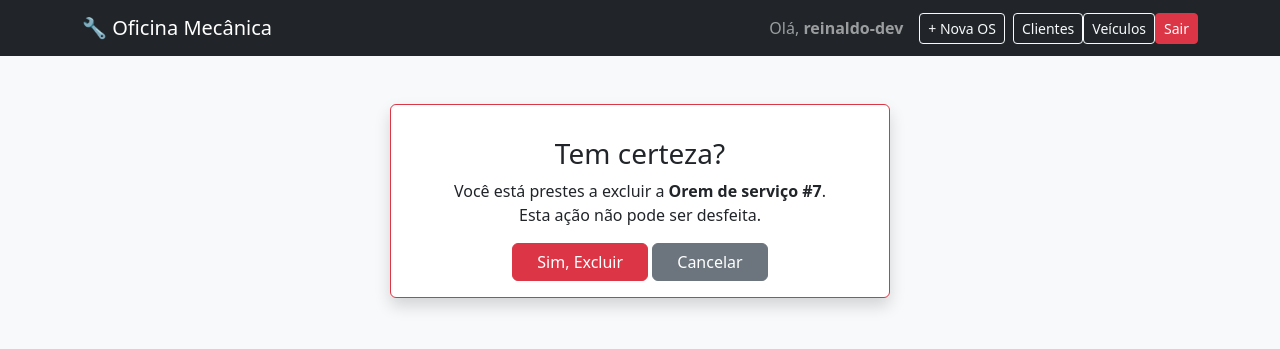
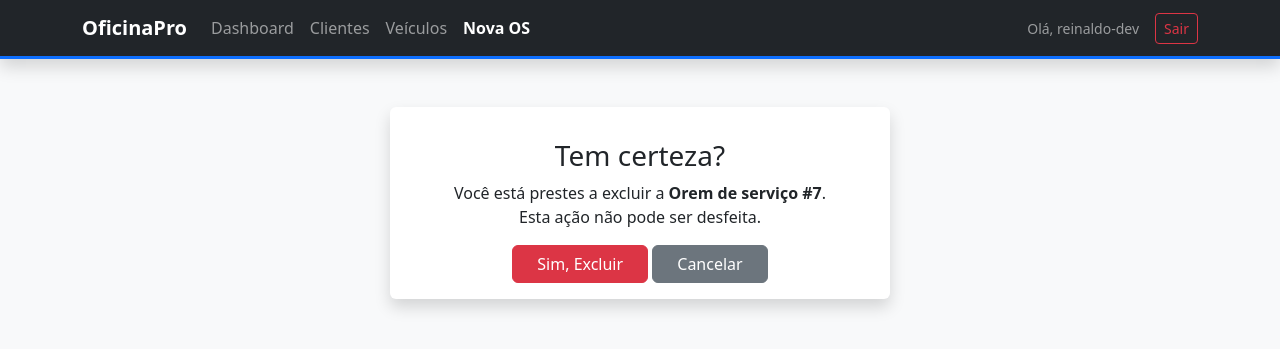
Before and after one commit to ReinaldoJSantos/gestao-oficina-mecanica, a Django app: page /oficina/os/excluir/7/ in a window 1280 px wide. Shown: the top 349 px of the page. Run offline with Django 3.2, Linux system fonts and the light colour scheme; a user stored in the database is signed in; data comes from the database, SQL or seed files in the repository; both versions use the stored data as it was after the commit.

Commit message:
style: implementa css externo e logout seguro com redirecionamento

```diff
--- /dev/null
+++ b/gestao/static/gestao/css/style.css
@@ -0,0 +1,31 @@
+/* Customização do Sistema OficinaPro */
+
+body {
+    background-color: #f8f9fa;
+}
+
+.navbar {
+    border-bottom: 3px solid #0d6efd;
+}
+
+.nav-link {
+    transition: all 0.3s ease;
+}
+
+.nav-link:hover {
+    color: #0d6efd !important;
+    transform: translateY(-1px);
+}
+
+/* Estilo para as placas de veículos */
+.font-monospace {
+    letter-spacing: 2px;
+    padding: 5px 10px;
+    border-radius: 4px;
+}
+
+/* Sombra suave para os cards */
+.card {
+    border: none;
+    transition: transform 0.2s;
+}
--- a/gestao/templates/gestao/base.html
+++ b/gestao/templates/gestao/base.html
@@ -1,3 +1,4 @@
+{% load static %}
 <!DOCTYPE html>
 <html lang="pt-br">
 <head>
@@ -5,22 +6,61 @@
     <meta name="viewport" content="width=device-width, initial-scale=1.0">
     <title>Sistema Oficina Pro</title>
     <link href="https://cdn.jsdelivr.net/npm/bootstrap@5.3.0/dist/css/bootstrap.min.css" rel="stylesheet">
+    <link rel="stylesheet" href="{% static 'gestao/css/style.css' %}">
 </head>
 <body class="bg-light">
-    <nav class="navbar navbar-expand-lg navbar-dark bg-dark mb-4">
+    <nav class="navbar navbar-expand-lg navbar-dark bg-dark shadow mb-4">
         <div class="container">
-            <a class="navbar-brand" href="{% url 'dashboard' %}">🔧 Oficina Mecânica</a>
+            <a class="navbar-brand fw-bold" href="{% url 'dashboard' %}">
+                <i class="bi bi-gear-wide-connected text-primary"></i> OficinaPro
+            </a>
 
-            <div class="d-flex align-items-center">
-                {% if user.is_authenticated %}
-                <span class="navbar-text me-3">
-                    Olá, <strong>{{ user.username }}</strong>
-                </span>
-                <a href="{% url 'nova_os' %}" class="btn btn-sm btn-outline-light me-2">+ Nova OS</a>
-                <a class="btn btn-sm btn-outline-light" href="{% url 'lista_clientes' %}">Clientes</a>
-                <a class="btn btn-sm btn-outline-light" href="{% url 'lista_veiculos' %}">Veículos</a>
-                <a href="/admin/logout/" class="btn btn-sm btn-danger">Sair</a>
-                {% endif %}
+            <button class="navbar-toggler" type="button" data-bs-toggle="collapse" data-bs-target="#navbarNav">
+                <span class="navbar-toggler-icon"></span>
+            </button>
+
+            <div class="collapse navbar-collapse" id="navbarNav">
+                <ul class="navbar-nav me-auto">
+                    <li class="nav-item">
+                        <a class="nav-link {% if request.resolver_match.url_name == 'dashboard' %}active fw-bold text-white{% endif %}"
+                            href="{% url 'dashboard' %}">
+                            <i class="bi bi-speedometer2"></i> Dashboard
+                        </a>
+                    </li>
+
+                    <li class="nav-item">
+                        <a class="nav-link {% if 'cliente' in request.resolver_match.url_name %}active fw-bold text-white{% endif %}"
+                            href="{% url 'lista_clientes' %}">
+                            <i class="bi bi-people"></i> Clientes
+                        </a>
+                    </li>
+
+                    <li class="nav-item">
+                        <a class="nav-link {% if 'veiculo' in request.resolver_match.url_name %}active fw-bold text-white{% endif %}"
+                            href="{% url 'lista_veiculos' %}">
+                            <i class="bi bi-car-front"></i> Veículos
+                        </a>
+                    </li>
+
+                    <li class="nav-item">
+                        <a class="nav-link {% if 'os' in request.resolver_match.url_name %}active fw-bold text-white{% endif %}"
+                            href="{% url 'nova_os' %}">
+                            <i class="bi bi-file-earmark-text"></i> Nova OS
+                        </a>
+                    </li>
+                </ul>
+
+                <div class="d-flex align-items-center">
+                    <span class="navbar-text me-3 small">
+                        <i class="bi bi-person-circle"></i> Olá, {{ user.username }}
+                    </span>
+                    <form action="{% url 'logout' %}" method="post" class="d-inline">
+                        {% csrf_token %}
+                        <button type="submit" class="btn btn-sm btn-outline-danger">
+                            <i class="bi bi-box-arrow-right"></i> Sair
+                        </button>
+                    </form>
+                </div>
             </div>
         </div>
         </nav>
--- a/gestao/urls.py
+++ b/gestao/urls.py
@@ -1,5 +1,6 @@
 from django.urls import path
 from . import views
+from django.contrib.auth import views as auth_views
 
 urlpatterns = [
     path("historico/", views.historico_veiculo, name="historico_veiculo"),
@@ -22,5 +23,5 @@ urlpatterns = [
     path("veiculos/novo/", views.salvar_veiculo, name="novo_veiculos"),
     path("veiculos/editar/<int:pk>/", views.salvar_veiculo, name="editar_veiculo"),
     path("veiculos/excluir<int:pk>/", views.excluir_veiculo, name="excluir_veiculo"),
-
+    path("logout/", auth_views.LogoutView.as_view(), name="logout"),
 ]
```
Also changed, not shown: core/settings.py (+7 -0 lines), db.sqlite3.
